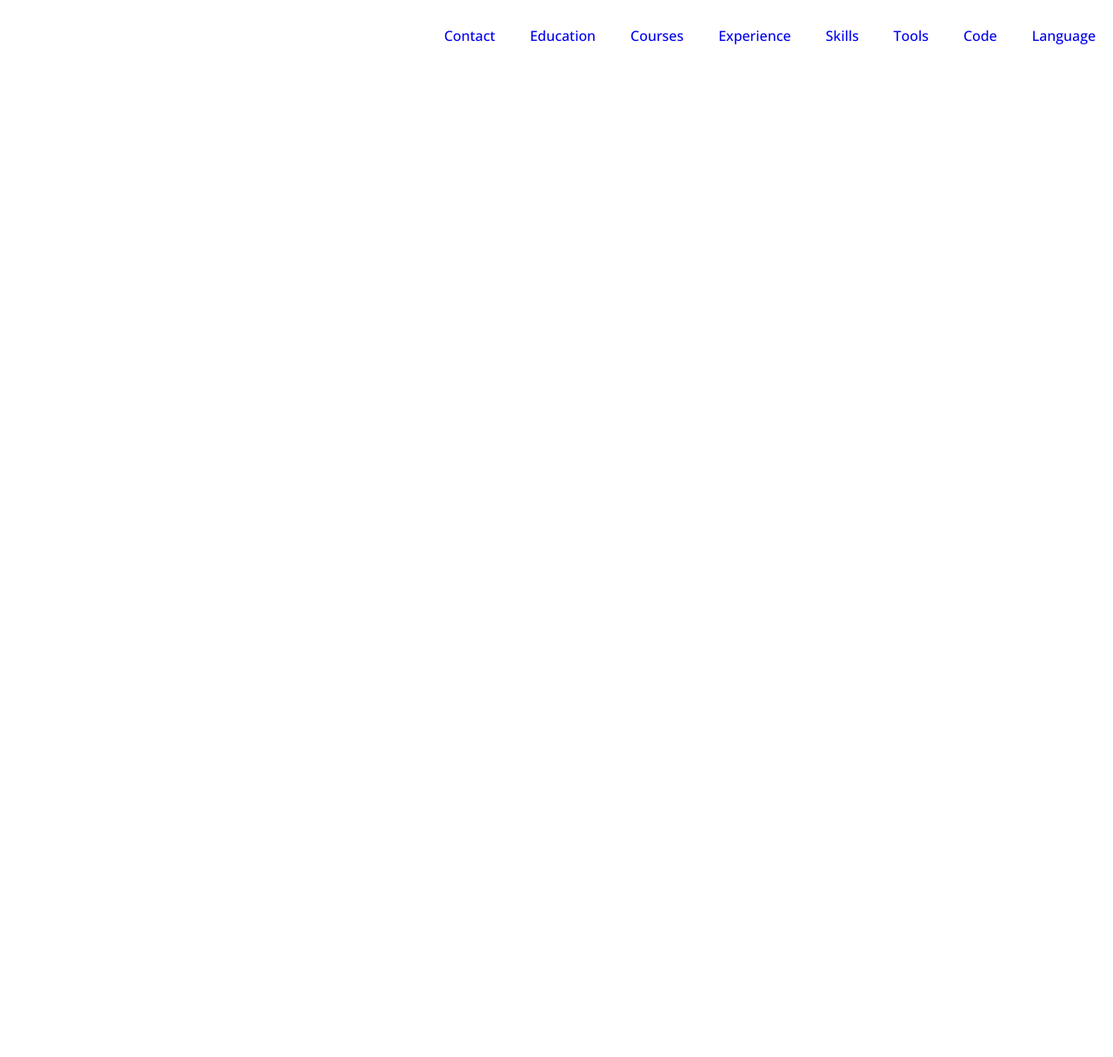
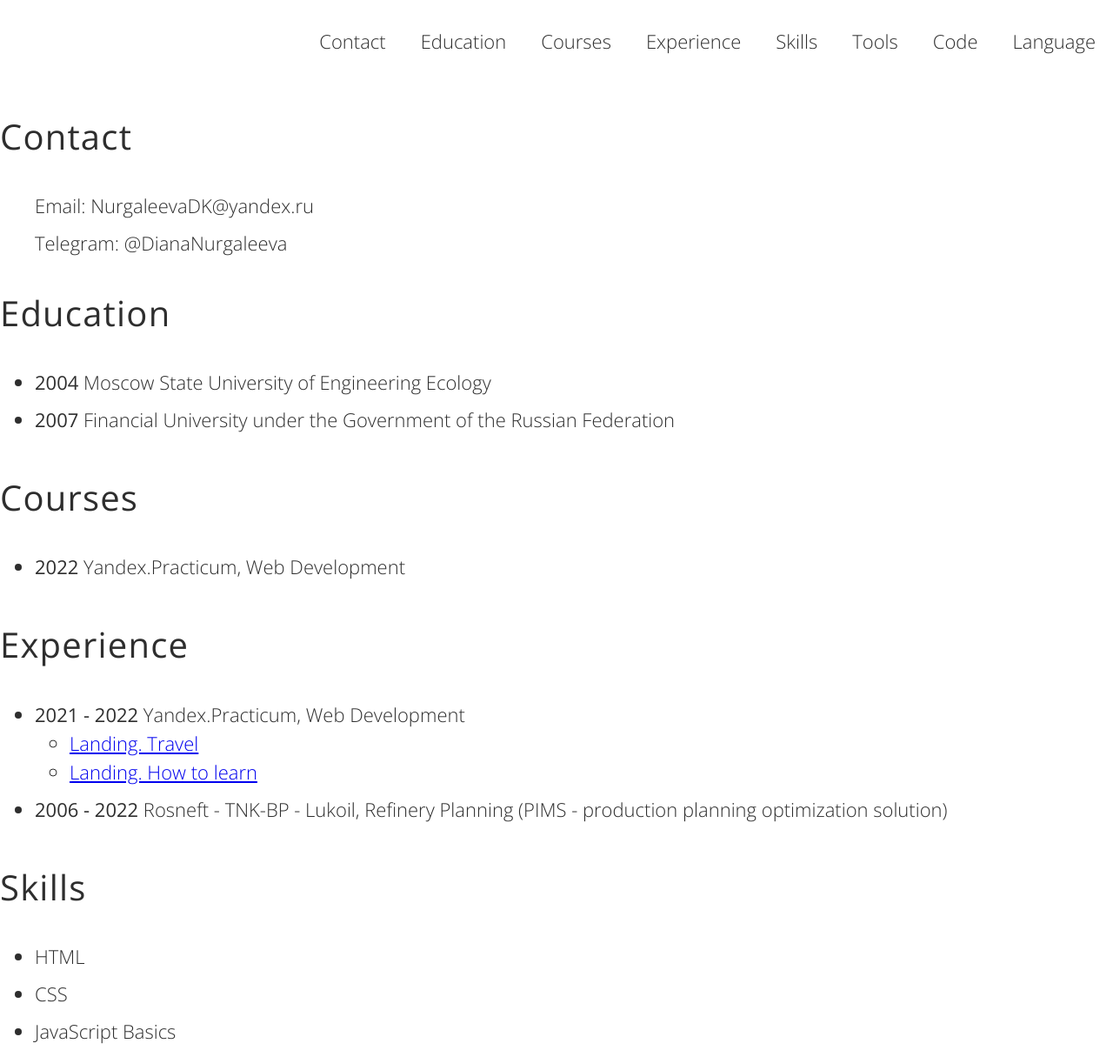
Before and after one commit to NurgaleevaDi/rsschool-cv, a plain HTML site: page index.html in a window 1280 px wide. Shown: the top 1215 px of the page at 87% size. Before the commit the page ends 800 px from the top, so only its background shows below. Drawn offline with Linux system fonts and the light colour scheme.

Commit message:
feat: add section filling

```diff
--- a/index.html
+++ b/index.html
@@ -12,21 +12,101 @@
     <div class="container">
         <nav class="header__nav">
             <ul class="header__nav-list">
-                <li class="header__nav-item"><a href="#" class="header__nav-link">Contact</a></li>
-                <li class="header__nav-item"><a href="#" class="header__nav-link">Education</a></li>
-                <li class="header__nav-item"><a href="#" class="header__nav-link">Courses</a></li>
-                <li class="header__nav-item"><a href="#" class="header__nav-link">Experience</a></li>
-                <li class="header__nav-item"><a href="#" class="header__nav-link">Skills</a></li>
-                <li class="header__nav-item"><a href="#" class="header__nav-link">Tools</a></li>
-                <li class="header__nav-item"><a href="#" class="header__nav-link">Code</a></li>
-                <li class="header__nav-item"><a href="#" class="header__nav-link">Language</a></li>
+                <li class="header__nav-item"><a href="#contact" class="header__nav-link">Contact</a></li>
+                <li class="header__nav-item"><a href="#education" class="header__nav-link">Education</a></li>
+                <li class="header__nav-item"><a href="#courses" class="header__nav-link">Courses</a></li>
+                <li class="header__nav-item"><a href="#experience" class="header__nav-link">Experience</a></li>
+                <li class="header__nav-item"><a href="#skills" class="header__nav-link">Skills</a></li>
+                <li class="header__nav-item"><a href="#tools" class="header__nav-link">Tools</a></li>
+                <li class="header__nav-item"><a href="#code" class="header__nav-link">Code</a></li>
+                <li class="header__nav-item"><a href="#language" class="header__nav-link">Language</a></li>
             </ul>
         </nav>
     </div>
   </header>
   <main class="main">
     <div class="container">
-
+        <section class="section section__contact" id="contact">
+            <h2 class="section-title">Contact</h2>
+            <ul class="section__contact-list">
+                <li class="section-item section__contact-item">Email: NurgaleevaDK@yandex.ru</li>
+                <li class="section-item section__contact-item">Telegram: @DianaNurgaleeva</li>
+            </ul>
+        </section>
+        <section class="section section__education" id="education">
+            <h2 class="section-title">Education</h2>
+            <ul class="section-list">
+                <li class="section-item"><span class="section-span">2004 </span>Moscow State University of Engineering Ecology</li>
+                <li class="section-item"><span class="section-span">2007 </span>Financial University under the Government of the Russian Federation</li>
+            </ul>
+        </section>
+        <section class="section section__courses" id="courses">
+            <h2 class="section-title">Сourses</h2>
+            <ul class="section-list">
+                <li class="section-item"><span class="section-span">2022 </span>Yandex.Practicum, Web Development</li>
+            </ul>
+        </section>
+        <section class="section section__experience" id="experience">
+            <h2 class="section-title">Experience</h2>
+            <ul class="section-list">
+                <li class="section-item"><span class="section-span">2021 - 2022 </span>Yandex.Practicum, Web Development
+                    <ul>
+                        <li><a href="https://github.com/NurgaleevaDi/russian-travel-portfolio.git">Landing. Travel</a></li>
+                        <li><a href="https://github.com/NurgaleevaDi/how-to-learn-portfolio.git">Landing. How to learn</a></li>
+                    </ul>
+                </li>
+                <li class="section-item"><span class="section-span">2006 - 2022 </span>Rosneft - TNK-BP - Lukoil, Refinery Planning (PIMS - production planning optimization solution)</li>
+            </ul>
+        </section>
+        <section class="section section__skills" id="skills">
+            <h2 class="section-title">Skills</h2>
+            <ul class="section-list">
+                <li class="section-item">HTML</li>
+                <li class="section-item">CSS</li>
+                <li class="section-item">JavaScript Basics</li>
+            </ul>
+        </section>
+        <section class="section section__tools" id="tools">
+            <h2 class="section-title">Tools</h2>
+            <ul class="section-list">
+                <li class="section-item">Git</li>
+                <li class="section-item">Figma</li>
+                <li class="section-item">Postman</li>
+                <li class="section-item">MangoDB</li>
+            </ul>
+        </section>
+        <section class="section section__code" id="code">
+            <h2 class="section-title">Code example</h2>
+            <code>
+                Codewars: Help the frog to find a way to freedom
+                <blockquote>
+                    You have an array of integers and have a frog at the first position [Frog, int, int, int, ..., int]
+                    The integer itself may tell you the length and the direction of the jump Your objective is to find
+                    how many jumps are needed to jump out of the array. Return -1 if Frog can’t jump out of the array.
+                </blockquote>
+                <pre>
+                    function solution(a) {
+                        let steps = 0;
+                        for (i = 0; i < a.length+1; i++) {
+                            if (steps < 0 || steps >= a.length) {
+                                return i;
+                            } else {
+                                steps += a[steps];
+                            }
+                        }
+                        return -1;
+                    }
+                </pre>
+            </code>
+        </section>
+        <section class="section section__language" id="language">
+            <h2 class="section-title">Languages</h2>
+            <ul class="section-list">
+                <li class="section-item">Russian. Native</li>
+                <li class="section-item">English. Pre-Intermediate</li>
+                <li class="section-item">Tatar. A little bit)</li>
+            </ul>
+        </section>
     </div>
   </main>
   <footer class="footer">
--- a/style.css
+++ b/style.css
@@ -1,12 +1,12 @@
 @font-face {
     font-family: 'OpenSans';
-    src: url(./assets/fonts/OpenSans-Regular.ttf);
+    src: url(./assets/fonts/OpenSans-Light.ttf);
     font-weight: 300;
 }
 
 @font-face {
     font-family: 'OpenSans';
-    src: url(./assets/fonts/OpenSans-Medium.ttf);
+    src: url(./assets/fonts/OpenSans-Regular.ttf);
     font-weight: 400;
 }
 
@@ -16,6 +16,10 @@
 
 body {
     font-family: OpenSans, sans-serif;
+    font-size: 22px;
+    line-height: 1.5;
+    font-weight: 300;
+    color: #2E2E2E;
     min-height: 100vh;
     margin: 0;
     padding: 0;
@@ -41,6 +45,7 @@
 }
 
 .header__nav-link {
+    color: #2E2E2E;
     transition: opacity 0.3s;
 }
 
@@ -53,3 +58,25 @@
     line-height: 50px;
     text-decoration: none;
 }
+
+.section-title {
+    font-size: 40px;
+    font-weight: 400;
+    letter-spacing: 0.03em;
+}
+
+.section__contact-list {
+    list-style: none;
+}
+
+.section-item {
+    padding-bottom: 10px;
+}
+
+.section__contact-item:last-child {
+    padding-bottom: 0;
+}
+
+.section-span {
+    font-weight: 400;
+}
```
Also changed, not shown: assets/fonts/OpenSans-Light.ttf (added).
